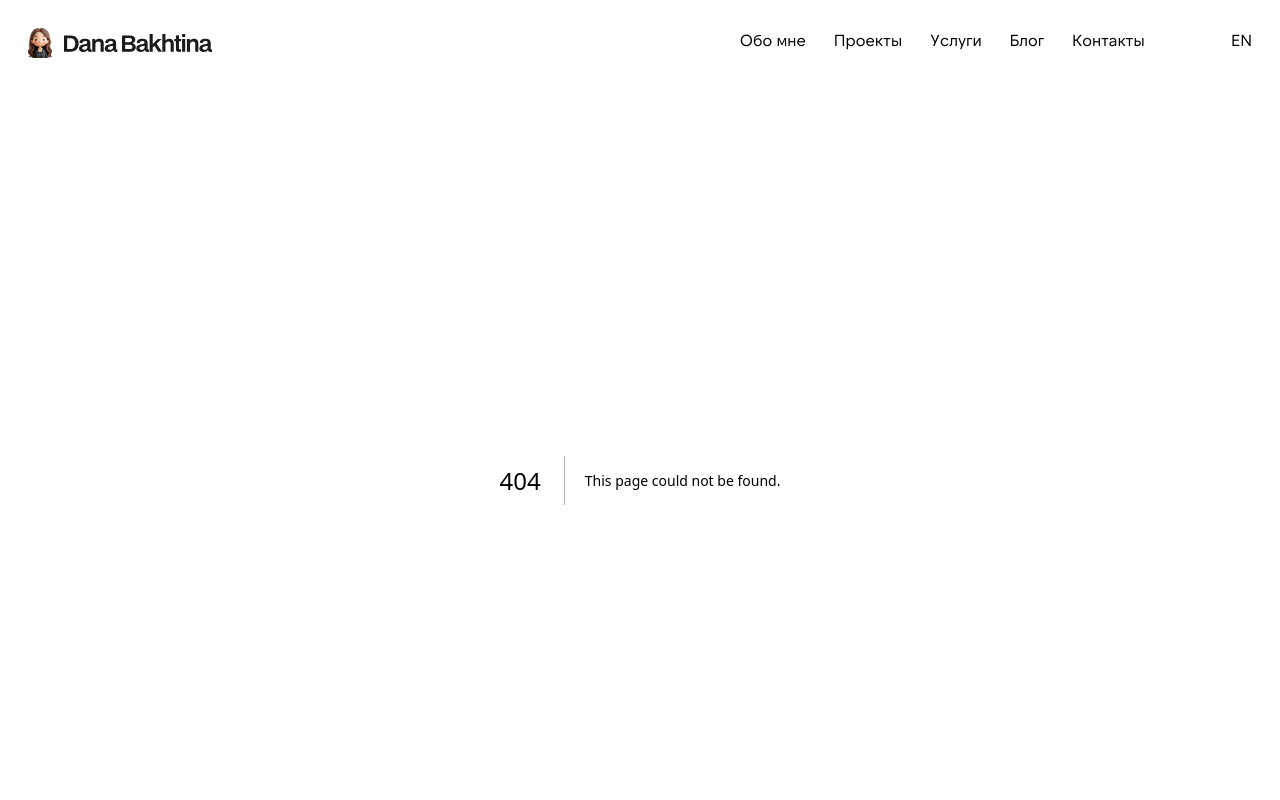
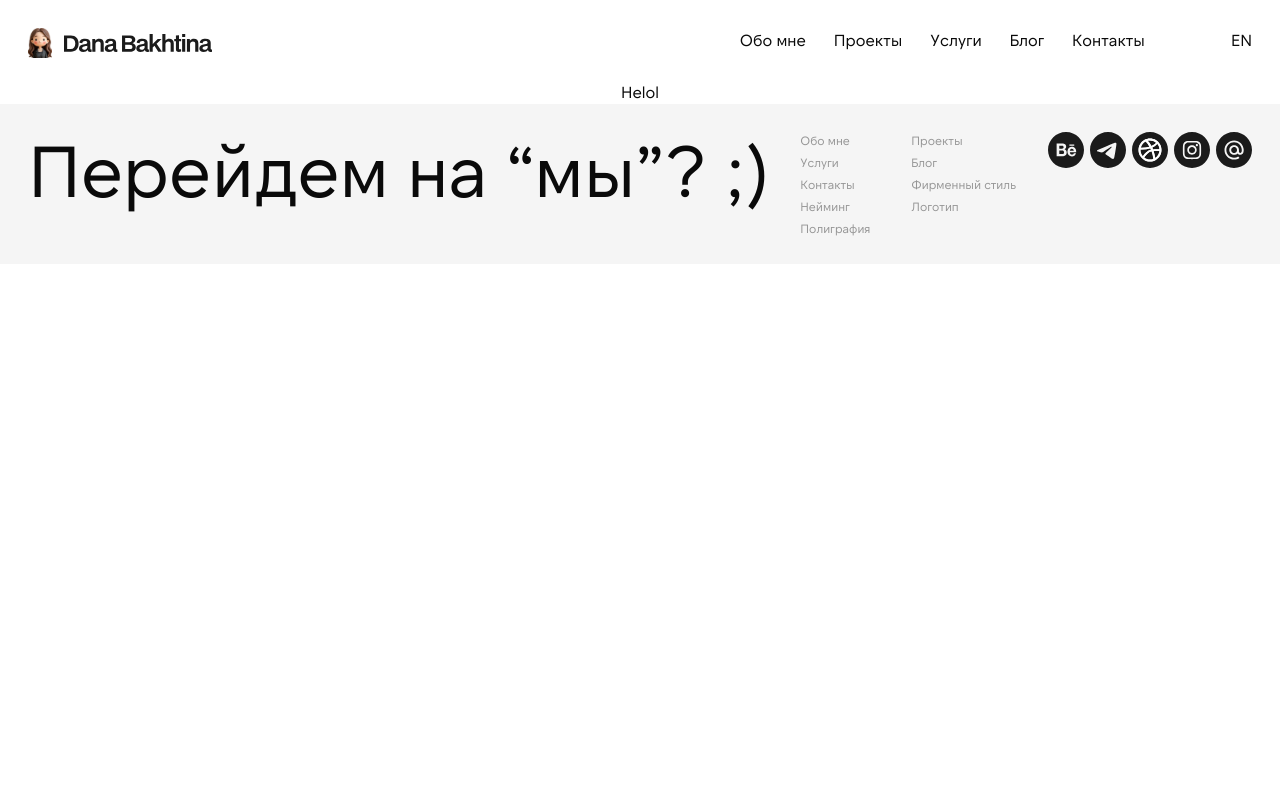
Before and after one commit to Sulaev/dana-project, a Next.js app: page /home/blog in a window 1280 px wide. Before the commit this address had no page. Shown: the top 800 px of the page. Built offline with nearby package versions, Linux system fonts and the light colour scheme.

Commit message:
save edit

```diff
--- /dev/null
+++ b/src/app/home/blog/page.tsx
@@ -0,0 +1,5 @@
+import Blog from "@/components/pages/blog";
+
+export default function Page() {
+  return <Blog />;
+}
--- a/src/components/blocks/blogSection.tsx
+++ b/src/components/blocks/blogSection.tsx
@@ -3,7 +3,6 @@ import Image from "next/image";
 import Link from "next/link";
 import BigArrow from "@/assets/bigArrow.svg";
 
-export default function BlogSection() {
 const BlogList = [
   {
     title: "Почему дешевый дизайн обходится дороже?",
@@ -12,6 +11,7 @@ export default function BlogSection() {
     publishDate: "20.01.2020",
     baner: BlogPlaceHolder,
     link: "/",
+    category: "about-project",
   },
   {
     title: "Почему дешевый дизайн обходится дешевле?",
@@ -20,9 +20,11 @@ export default function BlogSection() {
     publishDate: "20.01.2020",
     baner: BlogPlaceHolder,
     link: "/",
+    category: "Wiki-disign",
   },
 ];
 
+export default function BlogSection() {
   return (
     <div className="flex flex-col w-full py-28 gap-16">
       <div>
--- /dev/null
+++ b/src/components/pages/blog.tsx
@@ -0,0 +1,3 @@
+export default function Blog() {
+  return <div>Helol</div>;
+}
```
Lines whose indentation alone changed are shown as unchanged.
